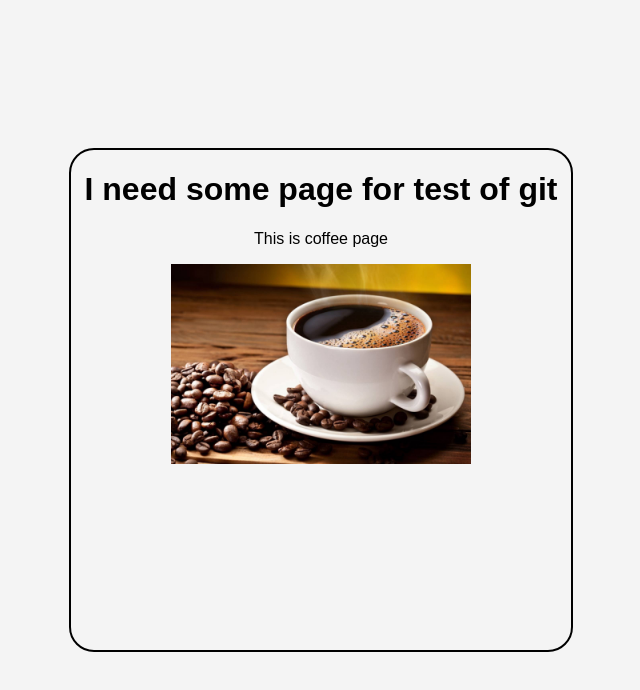
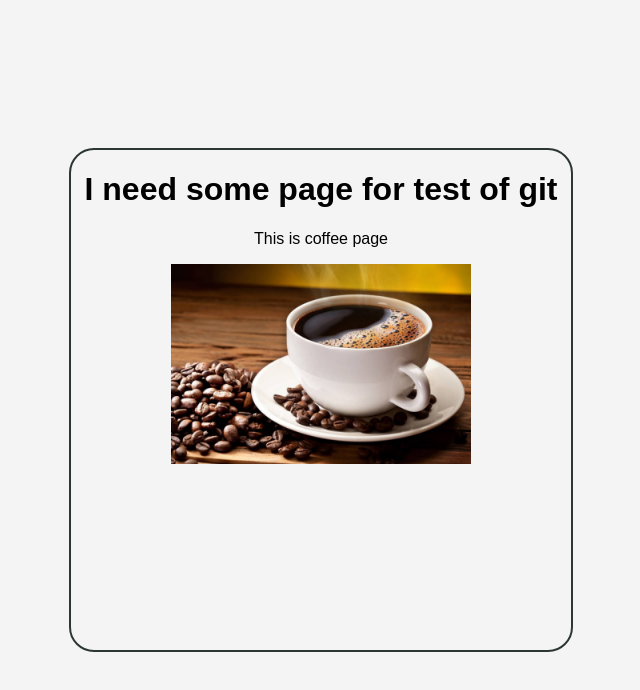
Before and after one commit to sviato11/GitTest, a plain HTML site: page index.html in a window 1280 px wide. Shown: the whole page, without its empty margins (319-959 px from the left). Drawn offline with Linux system fonts and the light colour scheme.

Commit message:
changed color of border container

```diff
--- a/style.css
+++ b/style.css
@@ -11,7 +11,7 @@ body {
 }
 
 .container {
-    border: 2px solid black;
+    border: 2px solid rgb(44, 54, 52);
     border-radius: 25px;;
     width: 500px;
     height: 500px;
```
